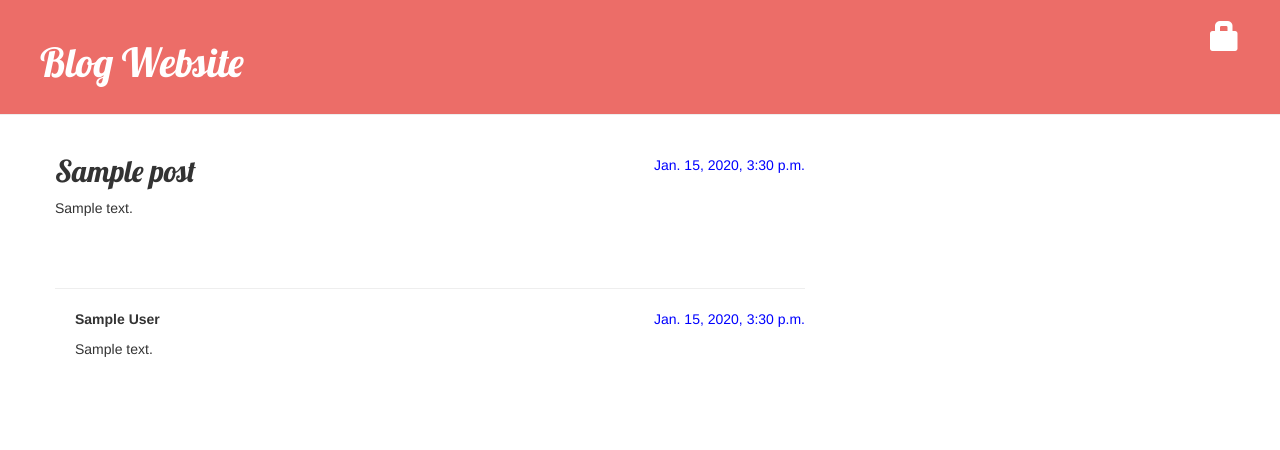
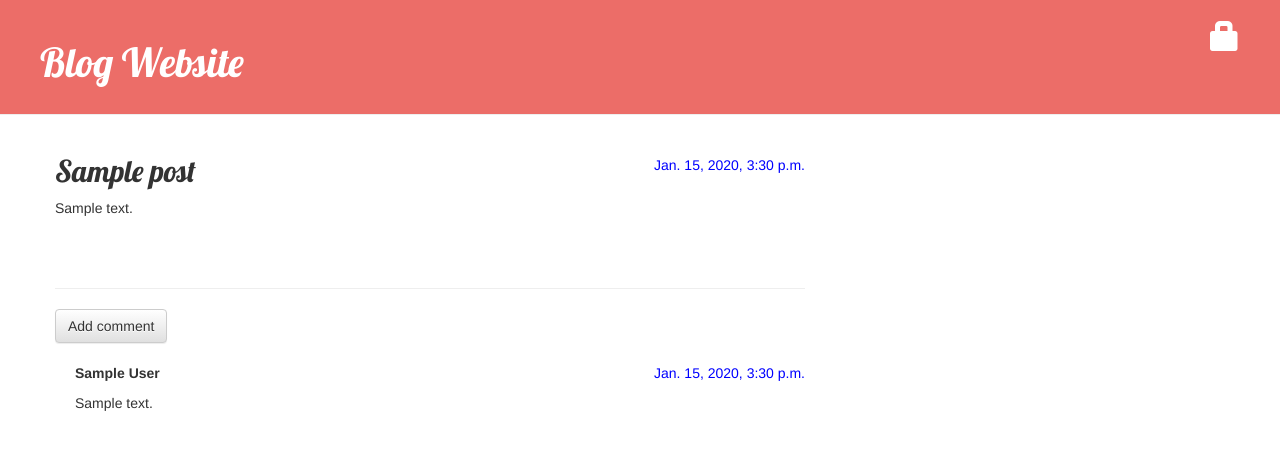
Before and after one commit to KumarRachit/Blog-Project, a Django app: page /post/1/ in a window 1280 px wide. Shown: the top 450 px of the page. Run offline with Django 3.2, Linux system fonts and the light colour scheme; tables that the repository leaves empty hold one stand-in row (values such as "Sample post"); some libraries are stand-ins or nearby versions.

Commit message:
Completed 'Comments' functionality in the blog website.

```diff
--- a/blog/models.py
+++ b/blog/models.py
@@ -17,6 +17,9 @@ class Post(models.Model): #defines our model(it is an object)
 
     def __str__(self): # __str__() we will get a text (string) with a Post title
         return self.title
+
+    def approved_comments(self):
+        return self.comments.filter(approved_comment=True)
 
 class Comment(models.Model):
     post = models.ForeignKey('blog.Post', on_delete=models.CASCADE, related_name='comments') # The related_name option in models.ForeignKey allows us to have access to comments from within the Post model.
--- a/blog/static/css/blog.css
+++ b/blog/static/css/blog.css
@@ -83,3 +83,7 @@ p span:hover{
 .comment {
   margin: 20px 0px 20px 20px;
 }
+
+.line{
+  background: #444;
+}
--- a/blog/templates/blog/post_detail.html
+++ b/blog/templates/blog/post_detail.html
@@ -19,17 +19,25 @@
 
     <!-- Make our comments visible -->
 
-    <hr>
-{% for comment in post.comments.all %}
+    <hr class="line">
+    <a class="btn btn-default" href="{% url 'add_comment_to_post' pk=post.pk %}">Add comment</a>
+    {% for comment in post.comments.all %}
+    {% if user.is_authenticated or comment.approved_comment %}
     <div class="comment">
-        <div class="date">{{ comment.created_date }}</div>
+        <div class="date">
+            {{ comment.created_date }}
+            {% if not comment.approved_comment %}
+                <a class="btn btn-default" href="{% url 'comment_remove' pk=comment.pk %}"><span class="glyphicon glyphicon-remove"></span></a>
+                <a class="btn btn-default" href="{% url 'comment_approve' pk=comment.pk %}"><span class="glyphicon glyphicon-ok"></span></a>
+            {% endif %}
+        </div>
         <strong>{{ comment.author }}</strong>
         <p>{{ comment.text|linebreaks }}</p>
     </div>
+    {% endif %}
 {% empty %}
     <p>No comments here yet :(</p>
 {% endfor %}
-
 {% endblock %}
 
 <!-- we are extending base.html. In the content block we want to display a post's published_date (if it exists), title and text. -->
--- a/blog/templates/blog/post_list.html
+++ b/blog/templates/blog/post_list.html
@@ -15,9 +15,9 @@
                         <h2><a href="{% url 'post_detail' pk=post.pk %}">{{ post.title }}</a></h2>
                         <p>{{ post.text }}</p>
 
-                        <!-- let visitors know about comments on the post list page -->
+                        <!-- let visitors know about the number of approved comments on the post list page -->
 
-                        <a href="{% url 'post_detail' pk=post.pk %}">Comments: {{ post.comments.count }}</a>
+                        <a href="{% url 'post_detail' pk=post.pk %}">Comments: {{ post.approved_comments.count }}</a>
                     </div>
                         {% endfor %}
                         {% endblock %}
--- a/blog/urls.py
+++ b/blog/urls.py
@@ -10,6 +10,9 @@ urlpatterns = [
     path('drafts/', views.post_draft_list, name='post_draft_list'),
     path('post/<pk>/publish/', views.post_publish, name='post_publish'),
     path('post/<pk>/remove/', views.post_remove, name='post_remove'),
+    path('post/<int:pk>/comment/', views.add_comment_to_post, name='add_comment_to_post'),
+    path('comment/<int:pk>/approve/', views.comment_approve, name='comment_approve'),
+    path('comment/<int:pk>/remove/', views.comment_remove, name='comment_remove'),
 ]
 
 ''' As you can see, we're now assigning a view called post_list to the root URL. This URL pattern will match an empty string and the Django URL resolver will ignore the domain name (i.e., http://127.0.0.1:8000/) that prefixes the full url path. This pattern will tell Django that views.post_list is the right place to go if someone enters your website at the 'http://127.0.0.1:8000/' address.
--- a/blog/views.py
+++ b/blog/views.py
@@ -2,9 +2,9 @@
 from django.contrib.auth.decorators import login_required # from django.contrib.auth.decorators module we are importing decorator called login_required
 from django.shortcuts import redirect
 from django.shortcuts import render, get_object_or_404 # Importing render function and 404 error
-from .models import Post
+from .models import Post, Comment
 from django.utils import timezone
-from .forms import PostForm # Importing our 'form whose name i.e PostForm' from 'forms.py'
+from .forms import PostForm, CommentForm # Importing our 'form whose name i.e PostForm' from 'forms.py' and 'comment form' from 'forms.py'
 
 def post_list(request):
   posts = Post.objects.filter(published_date__lte=timezone.now()).order_by('published_date')
@@ -66,6 +66,31 @@ def post_remove(request, pk):
     post.delete()
     return redirect('post_list') # After deleting a post we want to go to the webpage with a list of posts, so we are using redirect.
 
+def add_comment_to_post(request, pk):
+    post = get_object_or_404(Post, pk=pk)
+    if request.method == "POST":
+        form = CommentForm(request.POST)
+        if form.is_valid():
+            comment = form.save(commit=False)
+            comment.post = post
+            comment.save()
+            return redirect('post_detail', pk=post.pk)
+    else:
+        form = CommentForm()
+    return render(request, 'blog/add_comment_to_post.html', {'form': form})
+
+@login_required
+def comment_approve(request, pk):
+    comment = get_object_or_404(Comment, pk=pk)
+    comment.approve()
+    return redirect('post_detail', pk=comment.post.pk)
+
+@login_required
+def comment_remove(request, pk):
+    comment = get_object_or_404(Comment, pk=pk)
+    comment.delete()
+    return redirect('post_detail', pk=comment.post.pk)
+
 ''' Why does Django's render() function need the “request” argument?
 The render() shortcut renders templates with a request context. Template context processors take the request object and return a dictionary which is added to the context.
 A common template context processor is the auth context processor, which takes the request object, and adds the logged-in user to the context.
```
Also changed, not shown: blog/forms.py (+6 -1 lines), blog/templates/blog/add_comment_to_post.html (added, +9 -0 lines).
